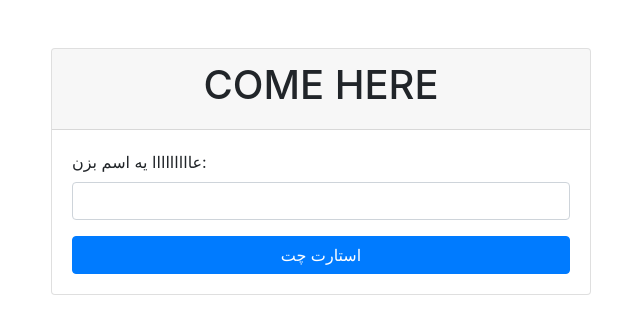
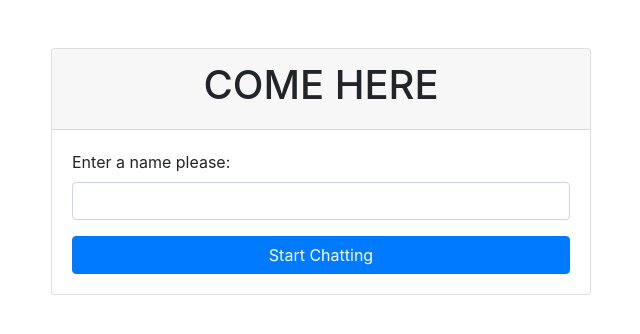
Before and after one commit to ehsansalehi/Python-Web-Chat-app, a Flask app: page / in a window 1280 px wide. Shown: the top 334 px of the page, without its empty margins (319-959 px from the left). Run offline with Flask 2, Linux system fonts and the light colour scheme; some libraries are stand-ins or nearby versions.

Commit message:
Update index.html

```diff
--- a/templates/index.html
+++ b/templates/index.html
@@ -16,10 +16,10 @@
                     <div class="card-body">
                         <form method="POST" action="/">
                             <div class="form-group">
-                                <label for="name">عااااااااا یه اسم بزن:</label>
+                                <label for="name">Enter a name please:</label>
                                 <input type="text" name="name" id="name" class="form-control" required>
                             </div>
-                            <button type="submit" class="btn btn-primary btn-block">استارت چت</button>
+                            <button type="submit" class="btn btn-primary btn-block">Start Chatting</button>
                         </form>
                     </div>
                 </div>
```
